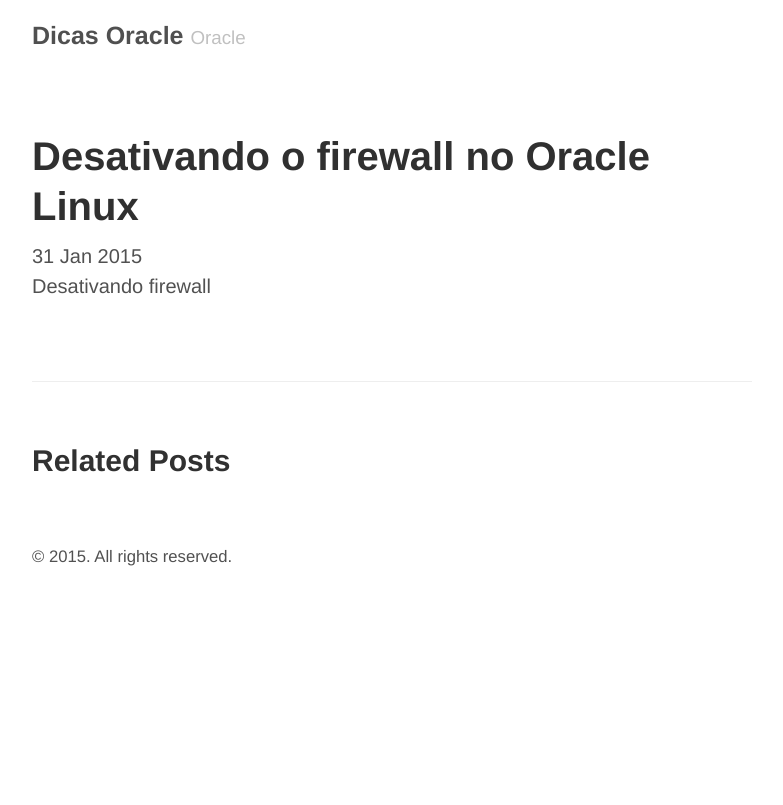
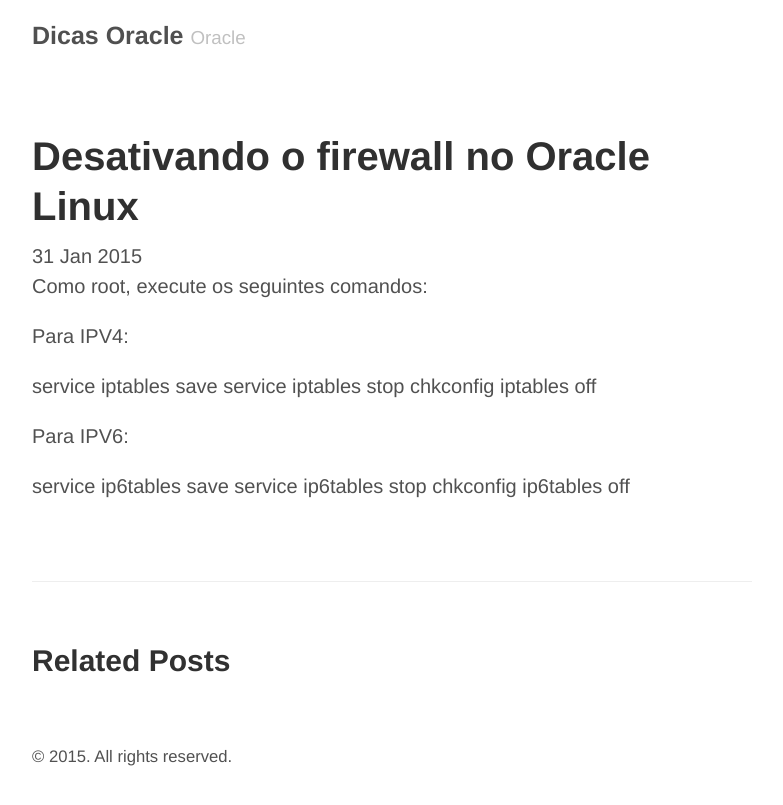
Before and after one commit to adrianotanaka/oracle, a Jekyll site: the page built from _posts/2015-01-31-Desativando_firewall.md, in a window 1280 px wide. Shown: the top 805 px of the page, without its empty margins (248-1031 px from the left). Built offline with Jekyll 4.4.1, drawn with Linux system fonts in a browser that asks for light colours.

Commit message:
update desativando firewall

```diff
--- a/_posts/2015-01-31-Desativando_firewall.md
+++ b/_posts/2015-01-31-Desativando_firewall.md
@@ -3,4 +3,16 @@
 title: Desativando o firewall no Oracle Linux
 ---
 
-Desativando firewall
+Como root, execute os seguintes comandos:
+
+Para IPV4:
+
+service iptables save
+service iptables stop
+chkconfig iptables off
+
+Para IPV6:
+
+service ip6tables save
+service ip6tables stop
+chkconfig ip6tables off
```
